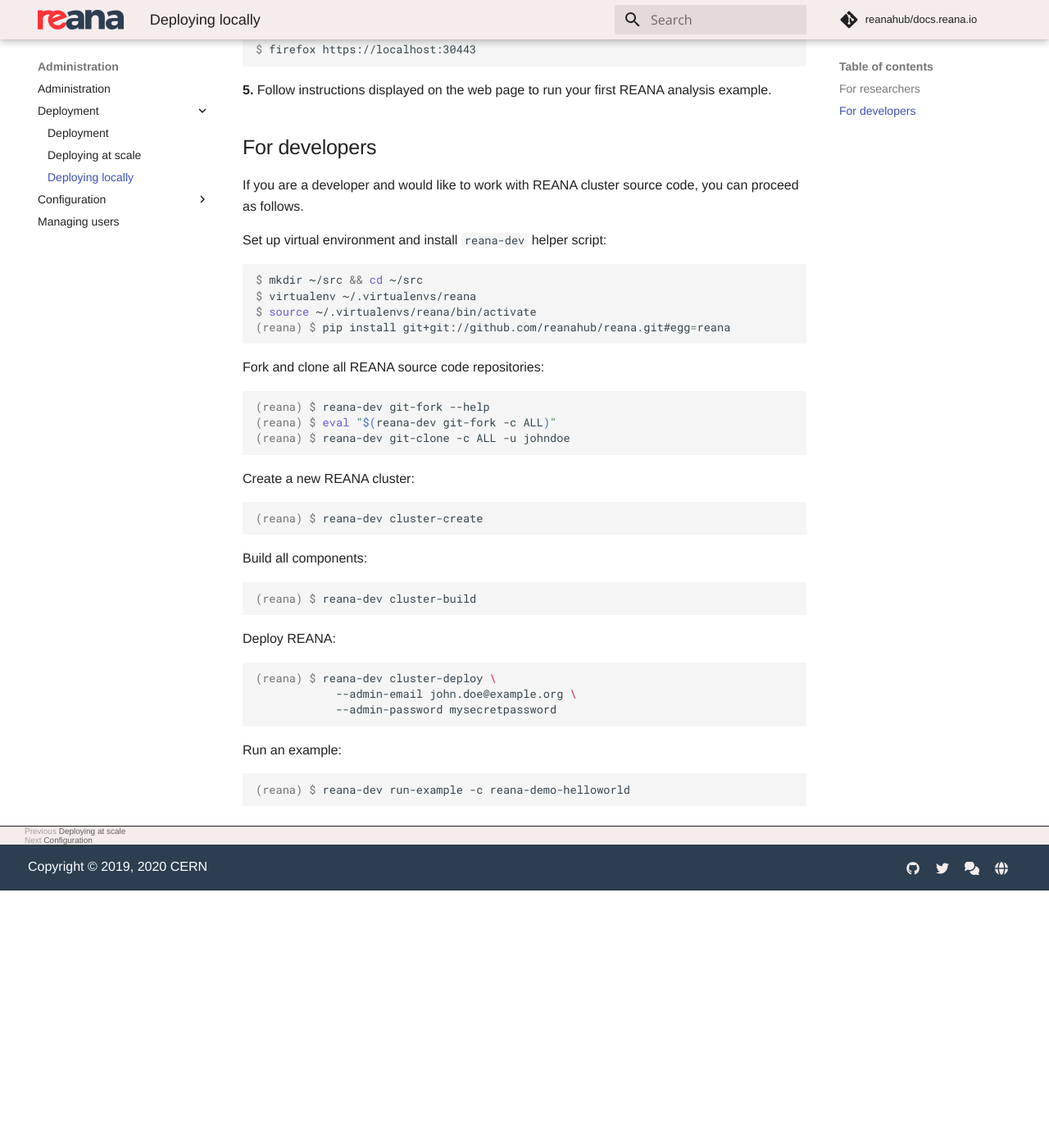
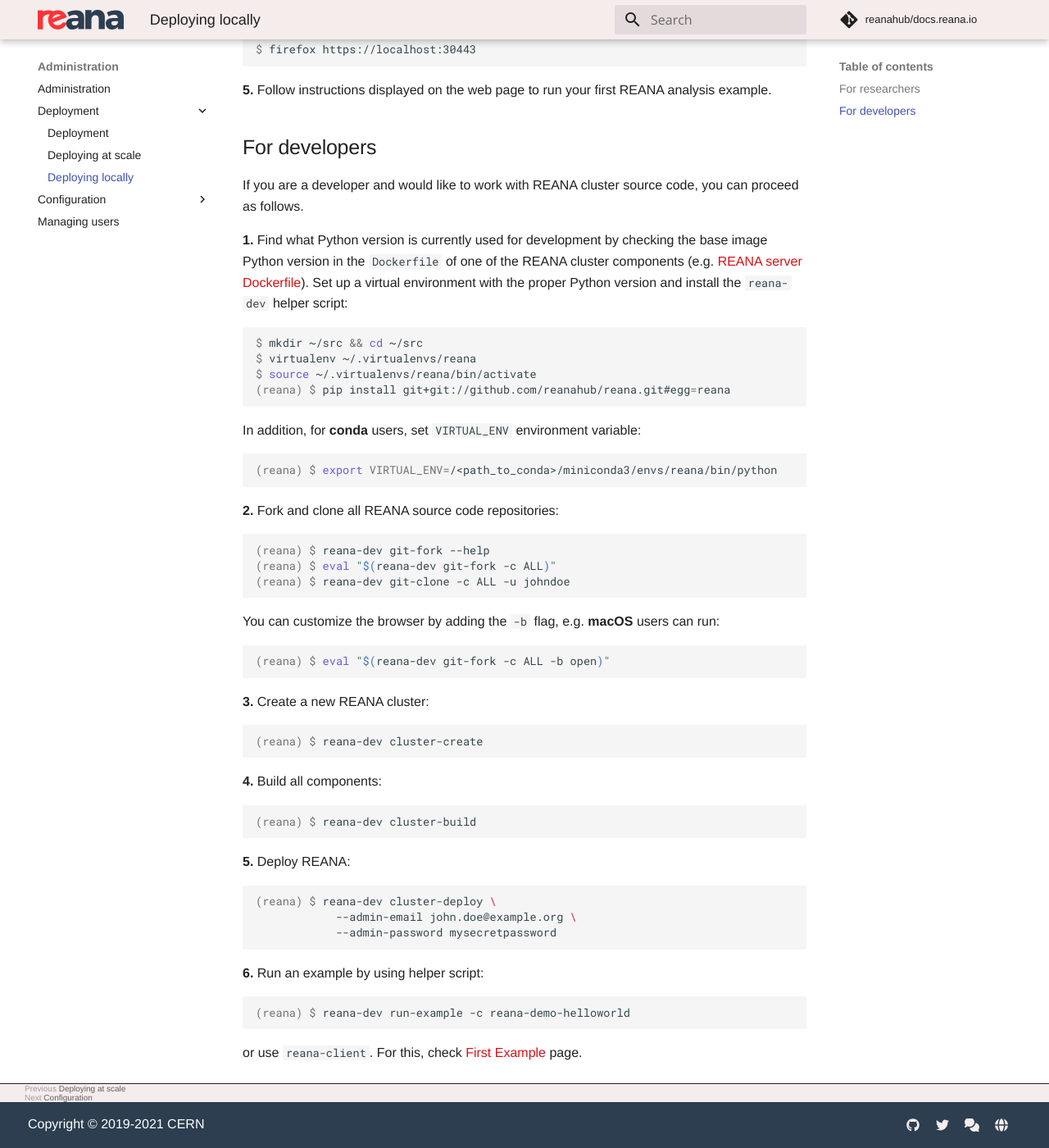
Before and after one commit to reanahub/docs.reana.io, an MkDocs documentation site: the page built from docs/administration/deployment/deploying-locally/index.md, in a window 1280 px wide and 1400 px high, scrolled down 831 px. Shown: the whole window at 82% size. Built offline with MkDocs 1.6.1 and Material for MkDocs 9.7.7, drawn with Linux system fonts in a browser that asks for light colours; comment, search, counter and statistics services are not loaded; before the commit the page ends 1917 px from its top, so only the background shows below that.

Commit message:
docs: update steps when deploy locally for developers, update Copyright years

````diff
--- a/docs/administration/deployment/deploying-locally/index.md
+++ b/docs/administration/deployment/deploying-locally/index.md
@@ -2,7 +2,8 @@
 
 ## For researchers
 
-If you are a researcher and would like to try out deploying a small REANA cluster on your laptop, you can proceed as follows.
+If you are a researcher and would like to try out deploying a small REANA cluster on your laptop,
+you can proceed as follows.
 
 **1.** Install `docker`, `kubectl`, `kind`, and `helm` dependencies:
 
@@ -44,7 +45,11 @@ $ firefox https://localhost:30443
 
 If you are a developer and would like to work with REANA cluster source code, you can proceed as follows.
 
-Set up virtual environment and install `reana-dev` helper script:
+**1.** Find what Python version is currently used for development
+by checking the base image Python version in the `Dockerfile` of one of the REANA cluster components
+(e.g. [REANA server Dockerfile](https://github.com/reanahub/reana-server/blob/master/Dockerfile)).
+Set up a virtual environment with the proper Python version
+and install the `reana-dev` helper script:
 
 ```console
 $ mkdir ~/src && cd ~/src
@@ -53,7 +58,13 @@ $ source ~/.virtualenvs/reana/bin/activate
 (reana) $ pip install git+git://github.com/reanahub/reana.git#egg=reana
 ```
 
-Fork and clone all REANA source code repositories:
+In addition, for **conda** users, set `VIRTUAL_ENV` environment variable:
+
+```console
+(reana) $ export VIRTUAL_ENV=/<path_to_conda>/miniconda3/envs/reana/bin/python
+```
+
+**2.** Fork and clone all REANA source code repositories:
 
 ```console
 (reana) $ reana-dev git-fork --help
@@ -61,19 +72,25 @@ Fork and clone all REANA source code repositories:
 (reana) $ reana-dev git-clone -c ALL -u johndoe
 ```
 
-Create a new REANA cluster:
+You can customize the browser by adding the `-b` flag, e.g. **macOS** users can run:
+
+```console
+(reana) $ eval "$(reana-dev git-fork -c ALL -b open)"
+```
+
+**3.** Create a new REANA cluster:
 
 ```console
 (reana) $ reana-dev cluster-create
 ```
 
-Build all components:
+**4.** Build all components:
 
 ```console
 (reana) $ reana-dev cluster-build
 ```
 
-Deploy REANA:
+**5.** Deploy REANA:
 
 ```console
 (reana) $ reana-dev cluster-deploy \
@@ -81,8 +98,10 @@ Deploy REANA:
             --admin-password mysecretpassword
 ```
 
-Run an example:
+**6.** Run an example by using helper script:
 
 ```console
 (reana) $ reana-dev run-example -c reana-demo-helloworld
 ```
+
+or use `reana-client`. For this, check [First Example](/getting-started/first-example) page.
--- a/mkdocs.yml
+++ b/mkdocs.yml
@@ -8,7 +8,7 @@ repo_name: 'reanahub/docs.reana.io'
 repo_url: 'https://github.com/reanahub/docs.reana.io'
 
 # Copyright
-copyright: 'Copyright &copy; 2019, 2020 CERN'
+copyright: 'Copyright &copy; 2019-2021 CERN'
 
 # Configuration
 theme:
````
